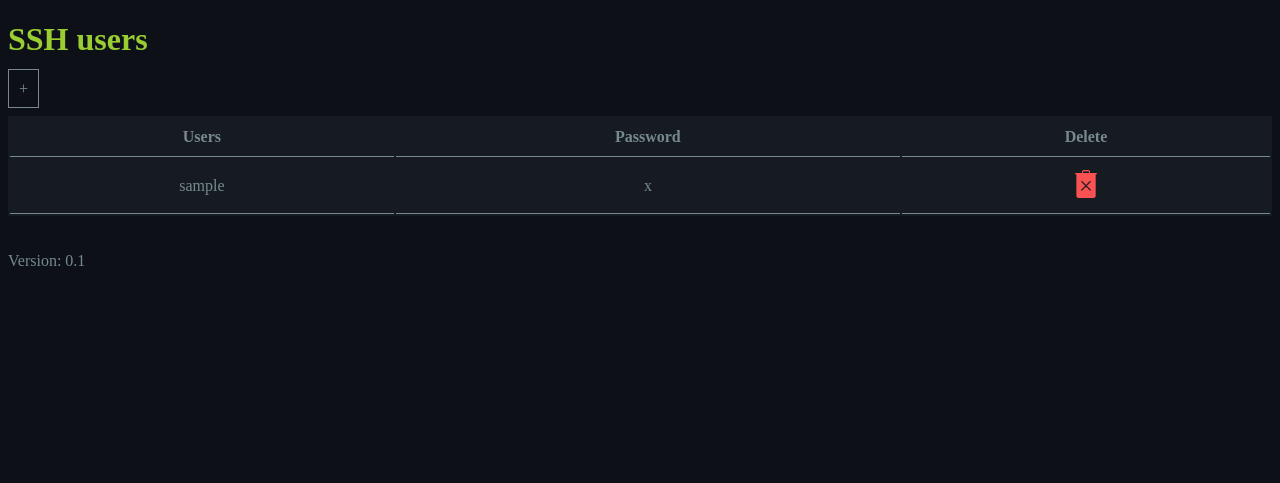
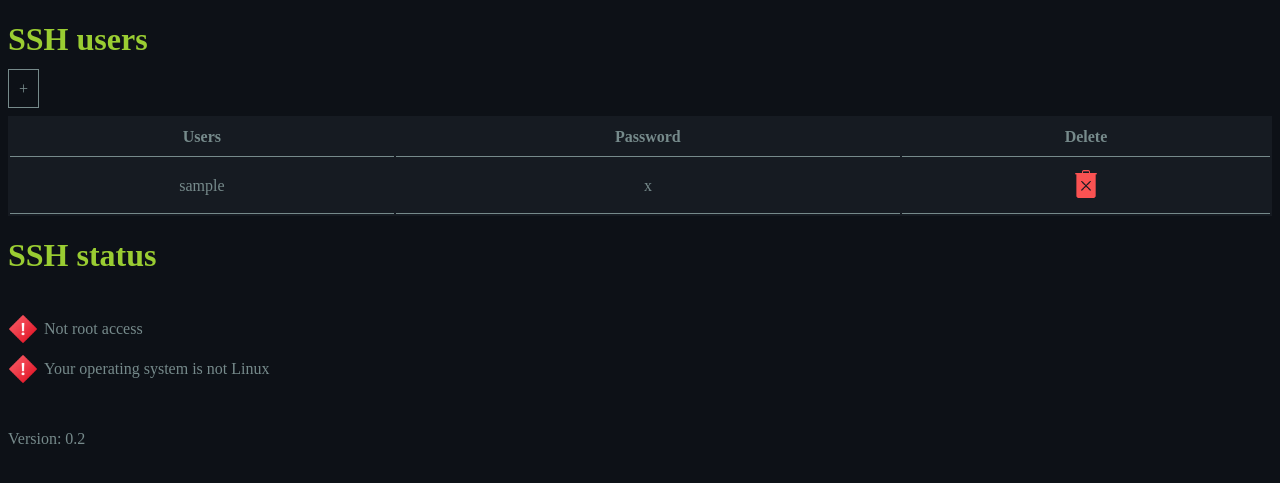
Before and after one commit to PabloNoori/shimla, a Django app: page /ssh/ in a window 1280 px wide. Shown: the top 483 px of the page. Run offline with Django 3.2, Linux system fonts and the light colour scheme; tables that the repository leaves empty hold one stand-in row (values such as "Sample post").

Commit message:
Check root - os - safe users

```diff
--- /dev/null
+++ b/accounts/plugins.py
@@ -0,0 +1,9 @@
+import os
+
+
+def check_root():
+    user = os.getenv("SUDO_USER")
+    if user is None:
+      return False
+    else:
+      return True
--- a/accounts/views.py
+++ b/accounts/views.py
@@ -1,6 +1,7 @@
 from django.shortcuts import render, redirect
 from . import models
 from . import forms
+from . import plugins
 import os
 import crypt
 
@@ -11,7 +12,8 @@ def group_view(request):
 
 def ssh_users_view(request):
     context = {
-        'ssh_accounts': models.SSH_accounts.objects.all()
+        'ssh_accounts': models.SSH_accounts.objects.all(),
+        'check_root': plugins.check_root()
     }
     return render(request, 'theme-i/pages/accounts/ssh/users.html', context=context)
 
@@ -22,7 +24,7 @@ def ssh_create_view(request):
         username = form.cleaned_data['username']
         password = form.cleaned_data['password']
         ucrypt=crypt.crypt(password,"123")
-        os.system("sudo useradd -p {} -m {}".format(ucrypt, username))
+        os.system("sudo useradd -p {} -m {} -s /bin/true".format(ucrypt, username))
         return redirect('accounts:ssh')
 
     context = {
--- a/static/website/css/style.css
+++ b/static/website/css/style.css
@@ -66,3 +66,12 @@ form .submit{
     color: var(--color1);
     padding: 10px;
 }
+
+
+/* ----- state ----- */
+.state .group{
+    display: flex;
+    align-items: center;
+    gap: 6px;
+    margin-bottom: 10px;
+}
--- a/templates/theme-i/components/version.html
+++ b/templates/theme-i/components/version.html
@@ -1 +1 @@
-<div>Version: 0.1</div>
+<div>Version: 0.2</div>
--- a/templates/theme-i/pages/accounts/ssh/users.html
+++ b/templates/theme-i/pages/accounts/ssh/users.html
@@ -4,7 +4,11 @@
 {% block content %}
 <h1>SSH users</h1>
 <div class="btn">
+    {% if check_root %}
     <a class="add" href="{% url 'accounts:ssh_create' %}">+</a>
+    {% else %}
+    <a class="add" href="#" onclick="alert('Requires root access')">+</a>
+    {% endif %}
 </div>
 <br>
 <div>
@@ -19,12 +23,40 @@
             <td>{{ data.username }}</td>
             <td>{{ data.password }}</td>
             <td>
+                {% if check_root %}
                 <a href="{% url 'accounts:ssh_delete' pk=data.pk %}">
                     <img class="icon" src="{% static 'global/images/delete.png' %}" alt="delete">
                 </a>
+                {% else %}
+                <a href="#" onclick="alert('Requires root access')">
+                    <img class="icon" src="{% static 'global/images/delete.png' %}" alt="delete">
+                </a>
+                {% endif %}
             </td>
         </tr>
         {% endfor %}
     </table>
 </div>
+<h1>SSH status</h1>
+<br>
+<div class="state">
+    <div class="group">
+        {% if check_root %}
+        <img class="icon" src="{% static 'global/images/ok.png' %}" alt="ok">
+        <div>Root</div>
+        {% else %}
+        <img class="icon" src="{% static 'global/images/problem.png' %}" alt="probelm">
+        <div>Not root access</div>
+        {% endif %}
+    </div>
+    <div class="group">
+        {% if is_linux %}
+        <img class="icon" src="{% static 'global/images/ok.png' %}" alt="ok">
+        <div>Linux</div>
+        {% else %}
+        <img class="icon" src="{% static 'global/images/problem.png' %}" alt="probelm">
+        <div>Your operating system is not Linux</div>
+        {% endif %}
+    </div>
+</div>
 {% endblock %}
```
Also changed, not shown: static/global/images/ok.png (added), static/global/images/problem.png (added).
